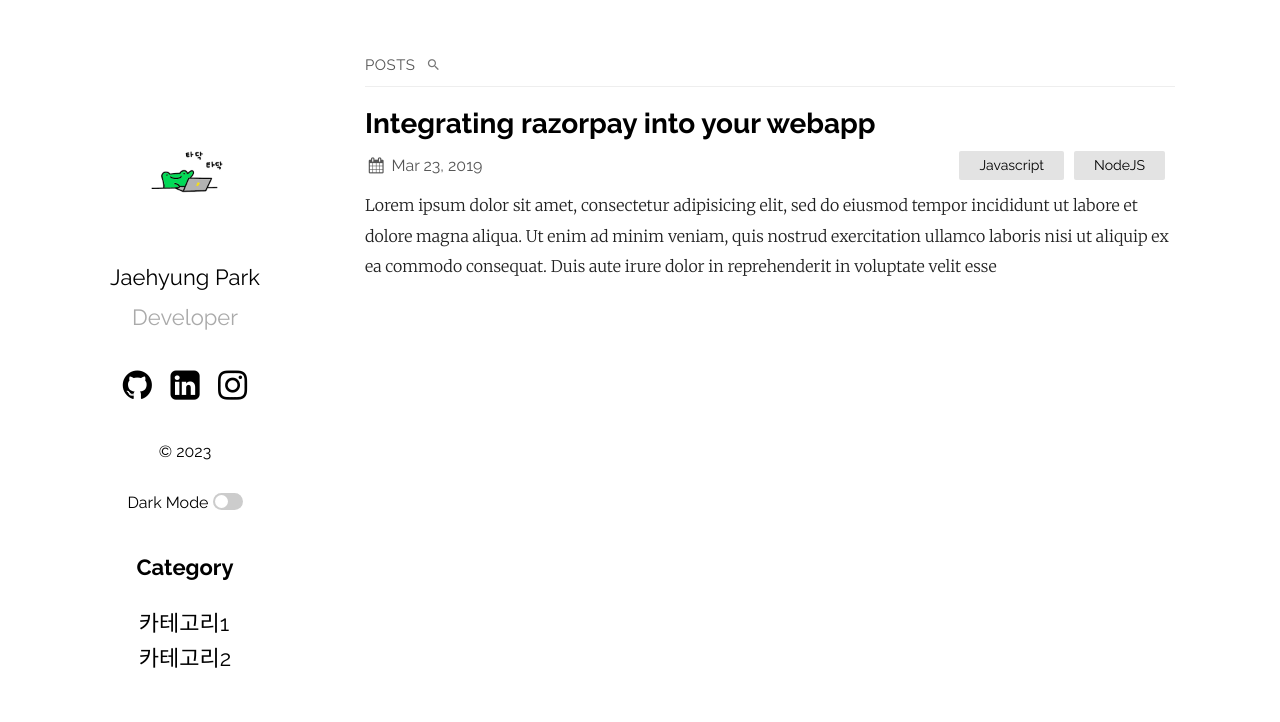
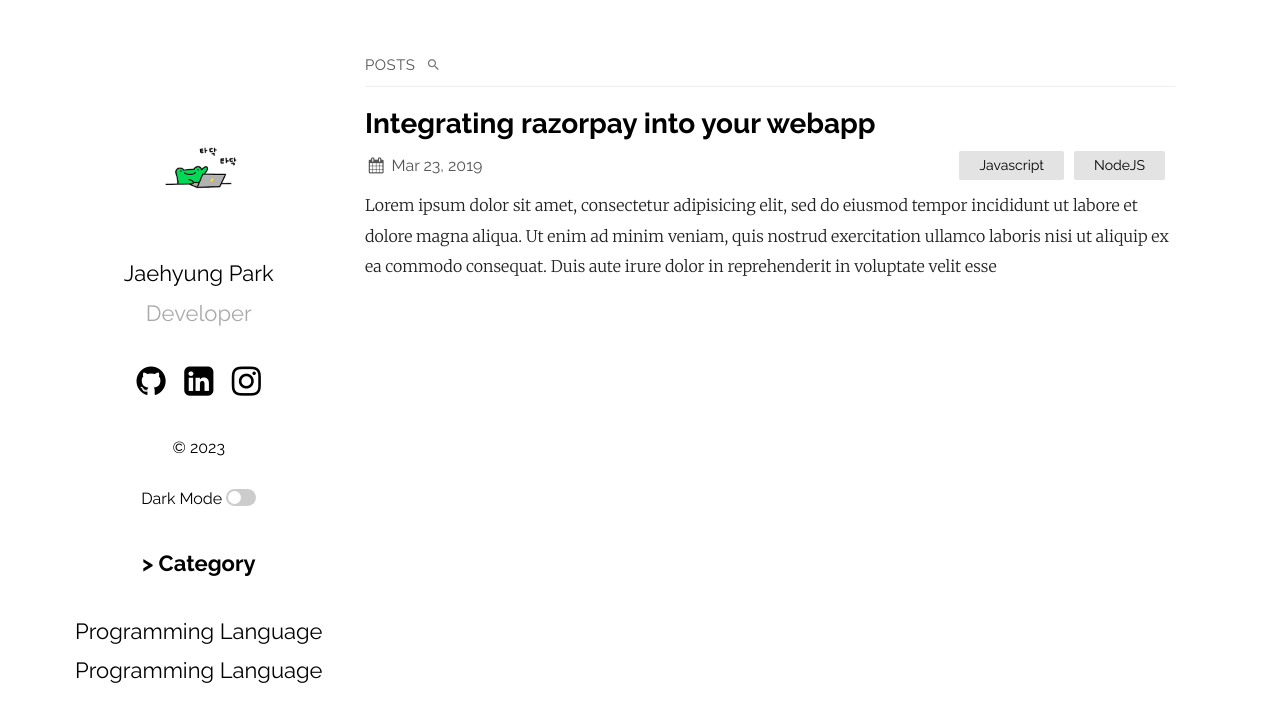
Before and after one commit to jbro321/jbro321.github.io, a Jekyll site: the page built from index.md, in a window 1280 px wide. Shown: the top 722 px of the page. Built offline with Jekyll 4.4.1, drawn with Linux system fonts in a browser that asks for light colours.

Commit message:
apply category css

```diff
--- a/_layouts/default.html
+++ b/_layouts/default.html
@@ -159,31 +159,27 @@
         </p>
       </div>
       {%- endif -%}
-      <div class="category">
-        <h4>Category</h4>
+      <div id="category">
+        <h4>&gt Category</h4>
       </div>
-      <div class="category">
-        <details>
-          <summary>카테고리1</summary>
-          <ul><li>
-            <details><summary>카테고리1-1</summary>
-              <ul><li><a><span>카테고리1-1-1</span></a></li></ul>
-            </details>
-            <details><summary>카테고리1-2</summary>
-              <ul><li><a><span>카테고리1-2-1</span></a></li></ul>
-            </details>
-          </li></ul>
+      <div id="category" class="category_list">
+        <details><summary>Programming Language</summary>
+          <details><summary>&gt Java</summary>
+            <li>test1</li>
+          </details>
+          <details><summary>&gt Python</summary>
+            <li>test2</li>
+          </details>
         </details>
-        <details>
-          <summary>카테고리2</summary>
-          <ul><li>
-            <details><summary>카테고리2-1</summary>
-              <ul><li><a><span>카테고리2-1-1</span></a></li></ul>
-            </details>
-            <details><summary>카테고리2-2</summary>
-              <ul><li><a><span>카테고리2-2-1</span></a></li></ul>
-            </details>
-          </li></ul>
+      </div>
+      <div id="category" class="category_list">
+        <details><summary>Programming Language</summary>
+          <details><summary>&gt Java</summary>
+            <li>test1</li>
+          </details>
+          <details><summary>&gt Python</summary>
+            <li>test2</li>
+          </details>
         </details>
       </div>
       {% endcapture %}
--- a/_sass/plain.scss
+++ b/_sass/plain.scss
@@ -336,24 +336,20 @@ footer {
 }
 
 /* category */
-.category{
+#category{
   font-size: 22px;
   font-family: "Raleway", sans-serif;
+}
 
-  details {
-    padding: 8px;
+.category_list{
 
-    ul {
-      list-style: none;
+  details{
+    padding-top: 20px;
+  }
 
-      li {
-        list-style: none;
-        padding: 8px;
+  li{
+    padding-top: 20px;
+    padding-left: 20px;
+  }
 
-        span {
-          padding: 8px;
-        }
-      }
-    }
-  }
 }
```
